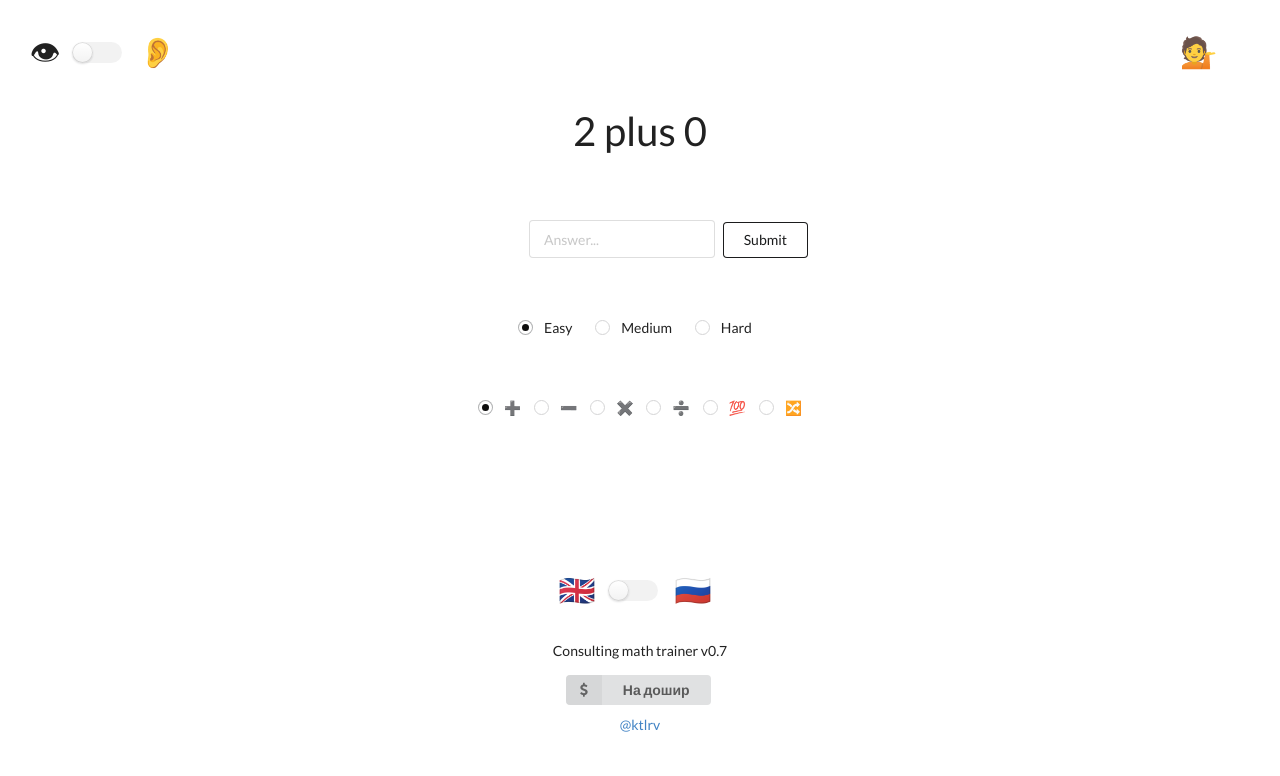
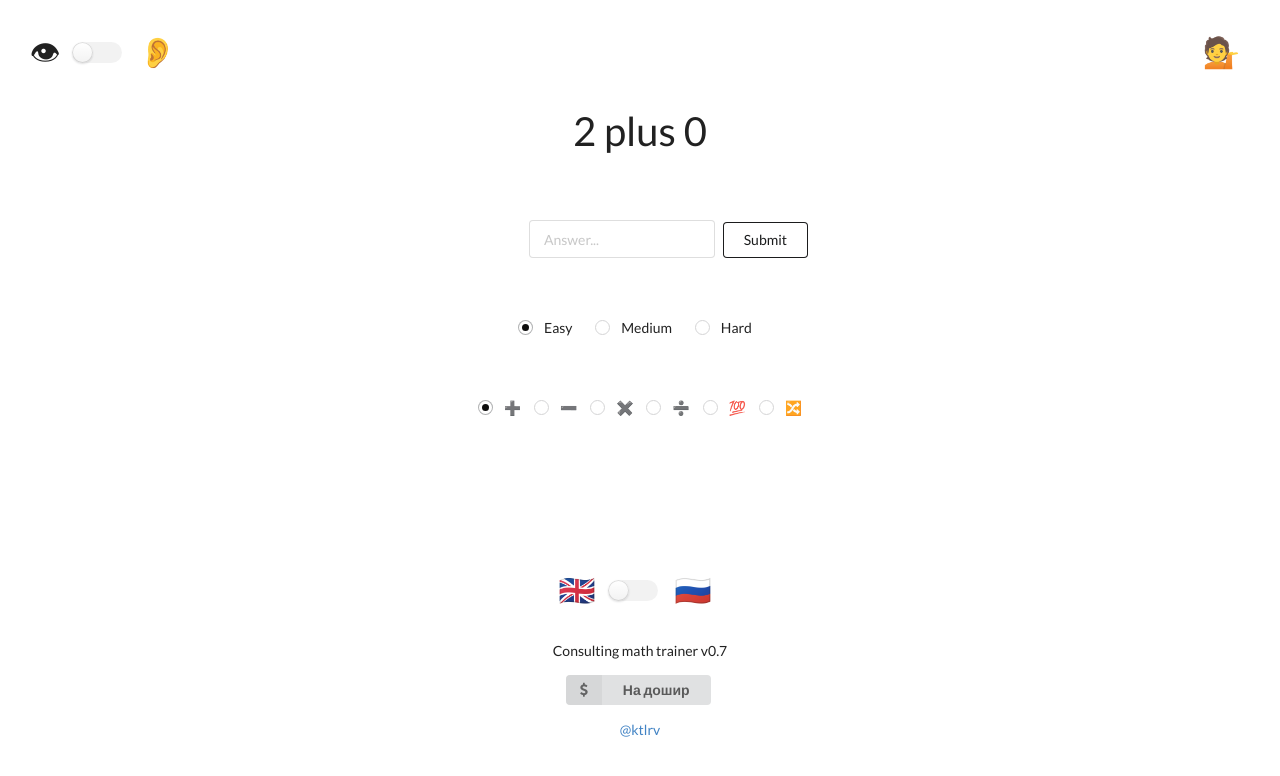
Before and after one commit to ktlrv/ktlrv.github.io, a plain HTML site: page index.html in a window 1280 px wide. Drawn offline with nearby package versions, Linux system fonts and the light colour scheme.

Commit message:
min changes

```diff
--- a/style.css
+++ b/style.css
@@ -10,6 +10,7 @@
   text-align: left;
   margin-left: 30px;
   margin-top:30px;
+  margin-right:30px;
   }
 #lang_mode{
   display: inline-block;
@@ -23,11 +24,11 @@ body{
   margin-left: auto;
   left: 0;
   right: 0;
-  margin-bottom: 10px;
+  margin-bottom: 15px;
 }
 #faq{
   float: right;
-  margin-right: 5%;
+  margin-right: 10px;
 }
 #level label{
   margin-right: 10px;
```
